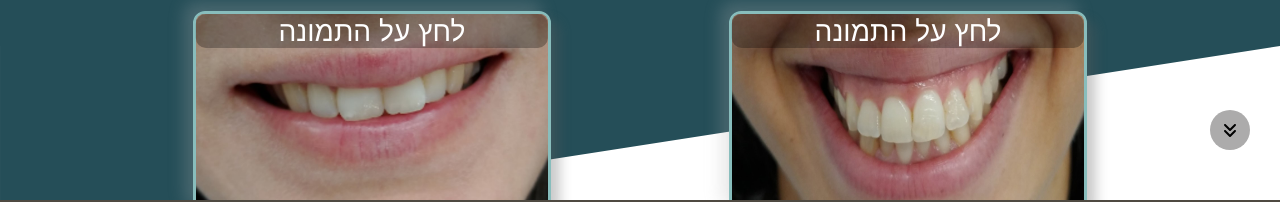
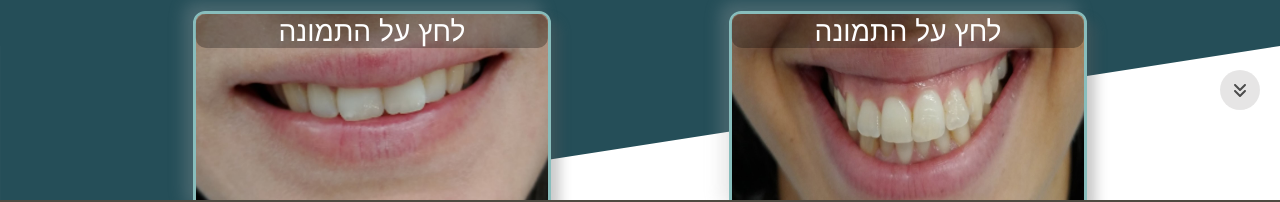
Before and after one commit to elif1995/dr_mike_present, a React (Create React App) app: page / in a window 1280 px wide. Shown: the part 530-732 px from the top of the page. Built offline with nearby package versions, Linux system fonts and the light colour scheme.

Commit message:
fix arrow  position

```diff
--- a/src/App.css
+++ b/src/App.css
@@ -9,14 +9,15 @@
   height:40px;
   width: 40px;
   position: fixed;
-  top:80vh;
-  right: 30px;
-  background-color:rgb(172, 171, 171);
+  top:75vh;
+  right: 20px;
+  background-color:rgb(220, 219, 219);
   border-radius: 50px;
   display: flex;
   justify-content:center;
   align-items:center;
   z-index: 100;
+  opacity:0.7;
 }
 
 .arrows-down:hover{
```
